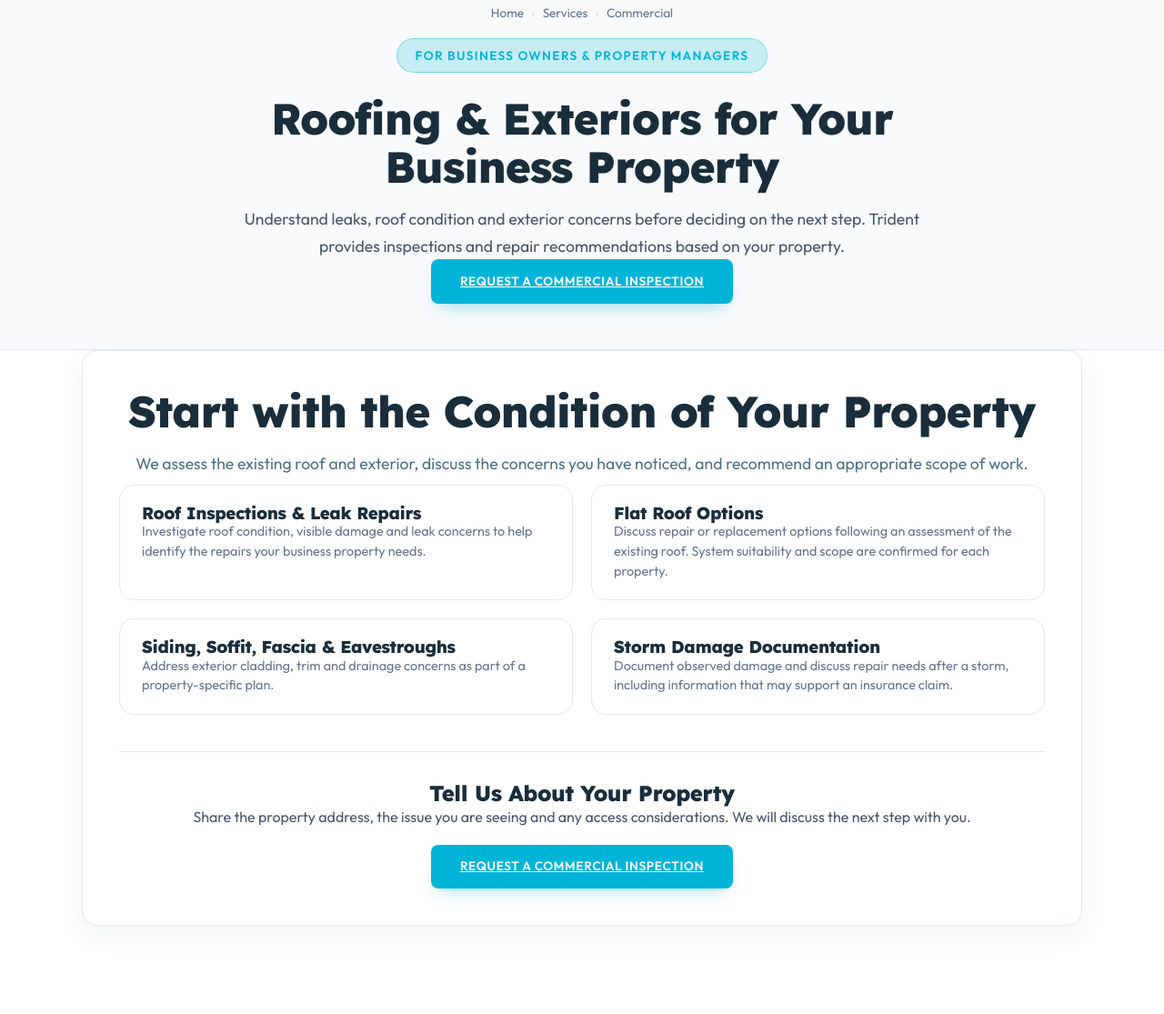
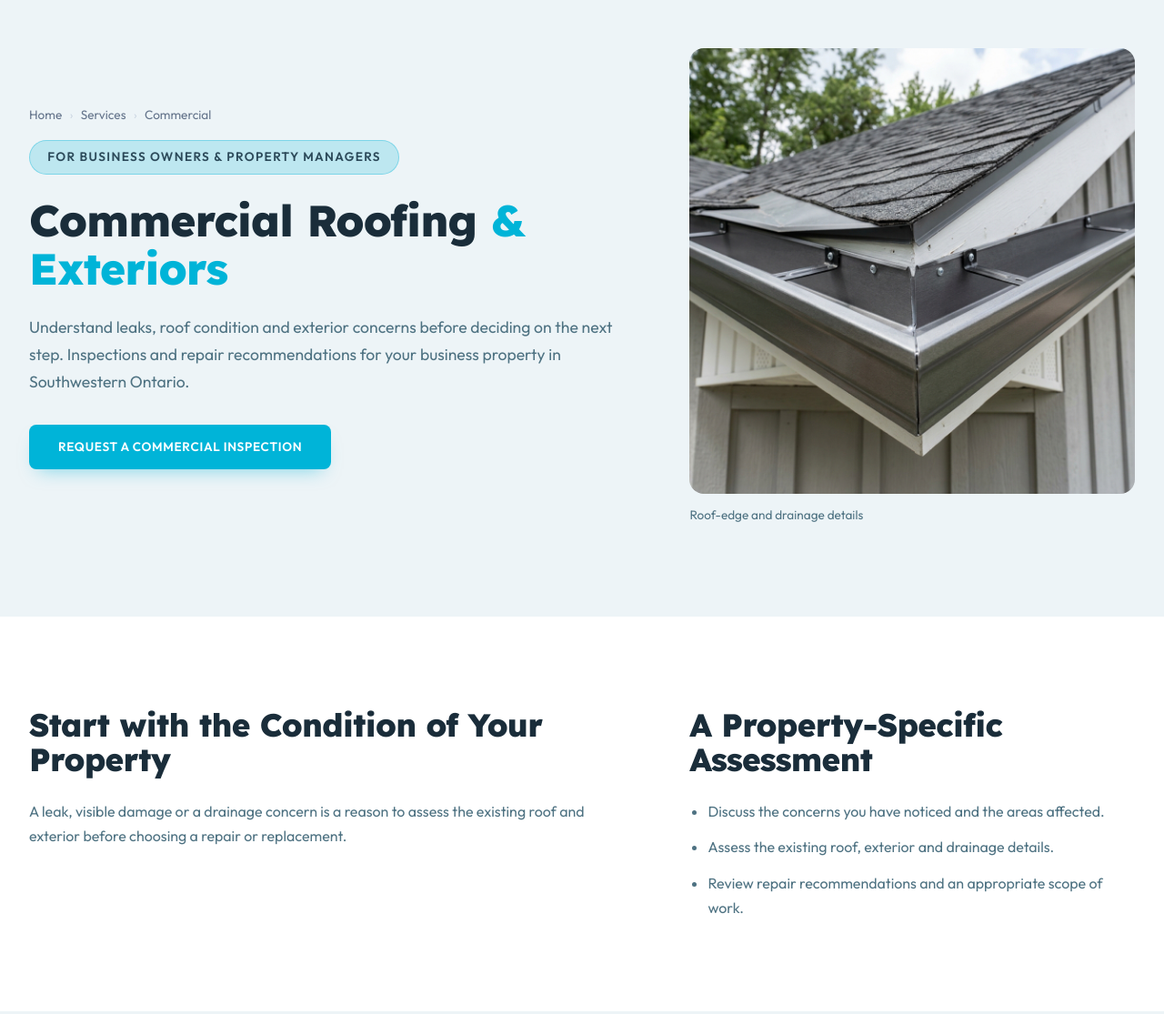
Before and after one commit to TridentRE/TridentRE.github.io, a plain HTML site: page services/commercial.html in a window 1280 px wide. Shown: the part 137-1252 px from the top of the page at 91% size. Drawn offline with Linux system fonts and the light colour scheme.

Commit message:
Align commercial page with existing Trident service styling

```diff
--- a/services/commercial.html
+++ b/services/commercial.html
@@ -46,8 +46,59 @@
       ]
     }
     </script>
+    <!-- Commercial follows the service-hero / editorial / CTA rhythm in siding
+         and flat-roofing. Scope all layout rules here: those legacy classes have
+         no shared CSS definitions, and other service pages must remain unchanged. -->
+    <style>
+        .commercial-page main { padding-top: 90px; }
+        .commercial-page .service-hero { background: var(--primary-bg); }
+        .commercial-page .commercial-split {
+            display: grid; grid-template-columns: 1.15fr 0.85fr;
+            gap: 4rem; align-items: center;
+        }
+        .commercial-page .section-title { text-align: left; }
+        .commercial-page .section-subtitle { text-align: left; color: var(--text-dim); margin-bottom: 2rem; }
+        .commercial-page .phase-tag { color: var(--accent-blue); }
+        .commercial-page .service-hero h1 { margin-bottom: 1.5rem; }
+        .commercial-page .service-hero figure { margin: 0; }
+        .commercial-page .service-hero img {
+            display: block; width: 100%; height: auto; aspect-ratio: 1 / 1;
+            object-fit: cover; border-radius: var(--radius-md);
+        }
+        .commercial-page figcaption { font-size: 0.85rem; color: var(--text-dim); margin-top: 0.75rem; }
+        .commercial-page .problem-solution { background: var(--white); }
+        .commercial-page .commercial-editorial { align-items: start; }
+        .commercial-page .commercial-editorial h2 { font-size: 2.2rem; margin-bottom: 1.5rem; }
+        .commercial-page .commercial-editorial p { color: var(--text-dim); }
+        .commercial-page .commercial-editorial ul { padding-left: 1.25rem; color: var(--text-dim); }
+        .commercial-page .commercial-editorial li + li { margin-top: 0.75rem; }
+        .commercial-page .benefits-deep-dive { background: var(--primary-bg); }
+        .commercial-page .commercial-service-list { margin-top: 2.5rem; }
+        .commercial-page .benefit-item {
+            display: grid; grid-template-columns: 1fr 1.4fr; gap: 4rem;
+            padding: 1.5rem 0; border-top: 1px solid var(--accent-light);
+        }
+        .commercial-page .benefit-item h3 { font-size: 1.25rem; line-height: 1.4; }
+        .commercial-page .benefit-item p { color: var(--text-dim); }
+        .commercial-page .cta-banner { background: var(--secondary-bg); }
+        .commercial-page .cta-banner .container { max-width: 800px; }
+        .commercial-page .cta-banner .section-title { text-align: center; }
+        .commercial-page .cta-banner p { color: var(--text-dim); margin: 1rem 0 2rem; }
+        .commercial-page main .btn { white-space: normal; max-width: 100%; text-align: center; justify-content: center; text-decoration: none; }
+        @media (max-width: 1024px) {
+            .commercial-page main { padding-top: 70px; }
+            .commercial-page .commercial-split { gap: 2rem; }
+        }
+        @media (max-width: 768px) {
+            .commercial-page .commercial-split, .commercial-page .benefit-item { grid-template-columns: 1fr; gap: 1rem; }
+            .commercial-page .commercial-split { gap: 2rem; }
+            .commercial-page .service-hero img { aspect-ratio: 3 / 2; }
+            .commercial-page .commercial-editorial h2 { font-size: 1.8rem; }
+            .commercial-page .benefit-item h3 { font-size: 1.15rem; }
+        }
+    </style>
 </head>
-<body class="contact-page service-areas-page commercial-page">
+<body class="commercial-page">
     <header class="main-header">
         <div class="container header-content">
             <a href="../index.html" class="logo"><img src="../assets/logo.png" alt="Trident Roofing Logo" height="60"></a>
@@ -66,46 +117,66 @@
         </div>
     </header>
     <main>
-        <section class="contact-hero section-padding">
-            <div class="container">
-                <div class="hero-text-center">
+        <section class="service-hero section-padding">
+            <div class="container commercial-split">
+                <div>
                     <nav class="breadcrumb-nav" aria-label="Breadcrumb"><a href="../index.html">Home</a> <span class="breadcrumb-sep">›</span> <a href="index.html">Services</a> <span class="breadcrumb-sep">›</span> <span>Commercial</span></nav>
                     <span class="phase-tag">For Business Owners &amp; Property Managers</span>
-                    <h1 class="section-title">Roofing &amp; Exteriors for Your Business Property</h1>
-                    <p class="section-subtitle">Understand leaks, roof condition and exterior concerns before deciding on the next step. Trident provides inspections and repair recommendations based on your property.</p>
+                    <h1 class="section-title">Commercial Roofing <span class="text-accent">&amp; Exteriors</span></h1>
+                    <p class="section-subtitle">Understand leaks, roof condition and exterior concerns before deciding on the next step. Inspections and repair recommendations for your business property in Southwestern Ontario.</p>
                     <a href="/contact.html?project=commercial#consultation-form" class="btn btn-primary">Request a Commercial Inspection</a>
+                </div>
+                <figure>
+                    <img src="../assets/service_eavestrough_new.png" width="1024" height="1024" alt="Close-up of shingles, flashing and eavestrough at a roof edge">
+                    <figcaption>Roof-edge and drainage details</figcaption>
+                </figure>
+            </div>
+        </section>
+        <section class="problem-solution section-padding">
+            <div class="container commercial-split commercial-editorial">
+                <div>
+                    <h2>Start with the Condition of Your Property</h2>
+                    <p>A leak, visible damage or a drainage concern is a reason to assess the existing roof and exterior before choosing a repair or replacement.</p>
+                </div>
+                <div>
+                    <h2>A Property-Specific Assessment</h2>
+                    <ul>
+                        <li>Discuss the concerns you have noticed and the areas affected.</li>
+                        <li>Assess the existing roof, exterior and drainage details.</li>
+                        <li>Review repair recommendations and an appropriate scope of work.</li>
+                    </ul>
                 </div>
             </div>
         </section>
-        <section class="section-padding pt-0">
+        <section class="benefits-deep-dive section-padding">
             <div class="container">
-                <div class="service-areas-panel">
-                    <h2 class="section-title">Start with the Condition of Your Property</h2>
-                    <p class="section-subtitle">We assess the existing roof and exterior, discuss the concerns you have noticed, and recommend an appropriate scope of work.</p>
-                    <div class="services-hub-grid">
-                        <div class="services-hub-card">
+                <h2 class="section-title">Roofing &amp; Exterior Services</h2>
+                <div class="commercial-service-list">
+                    <div class="benefit-item">
                         <h3>Roof Inspections &amp; Leak Repairs</h3>
                         <p>Investigate roof condition, visible damage and leak concerns to help identify the repairs your business property needs.</p>
                     </div>
-                        <div class="services-hub-card">
+                    <div class="benefit-item">
                         <h3>Flat Roof Options</h3>
                         <p>Discuss repair or replacement options following an assessment of the existing roof. System suitability and scope are confirmed for each property.</p>
                     </div>
-                        <div class="services-hub-card">
+                    <div class="benefit-item">
                         <h3>Siding, Soffit, Fascia &amp; Eavestroughs</h3>
                         <p>Address exterior cladding, trim and drainage concerns as part of a property-specific plan.</p>
                     </div>
-                        <div class="services-hub-card">
+                    <div class="benefit-item">
                         <h3>Storm Damage Documentation</h3>
                         <p>Document observed damage and discuss repair needs after a storm, including information that may support an insurance claim.</p>
                     </div>
                 </div>
-                    <div class="service-areas-cta">
-                        <h2>Tell Us About Your Property</h2>
+            </div>
+        </section>
+        <section class="cta-banner section-padding text-center">
+            <div class="container">
+                <h2 class="section-title">Tell Us About Your Property</h2>
                 <p>Share the property address, the issue you are seeing and any access considerations. We will discuss the next step with you.</p>
                 <a href="/contact.html?project=commercial#consultation-form" class="btn btn-primary">Request a Commercial Inspection</a>
-                    </div>
-                </div>
+                <p class="service-area-toggle-wrap"><a href="index.html" class="service-area-toggle">← All services</a></p>
             </div>
         </section>
     </main>
```
Also changed, not shown: 1 other file. Lines whose indentation alone changed are shown as unchanged.
